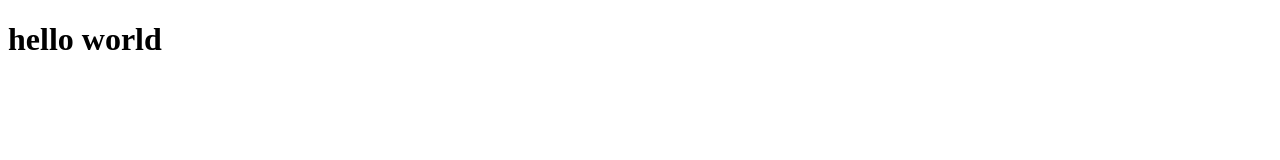
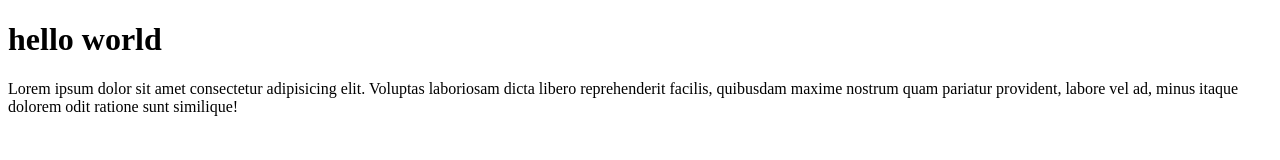
Before and after one commit to muhopikpik/test-git-remote2, a plain HTML site: page index.html in a window 1280 px wide. Drawn offline with Linux system fonts and the light colour scheme.

Commit message:
menambahkan paragraph

```diff
--- a/index.html
+++ b/index.html
@@ -8,5 +8,6 @@
 </head>
 <body>
     <h1>hello world</h1>
+    <p>Lorem ipsum dolor sit amet consectetur adipisicing elit. Voluptas laboriosam dicta libero reprehenderit facilis, quibusdam maxime nostrum quam pariatur provident, labore vel ad, minus itaque dolorem odit ratione sunt similique!</p>
 </body>
 </html>
```
